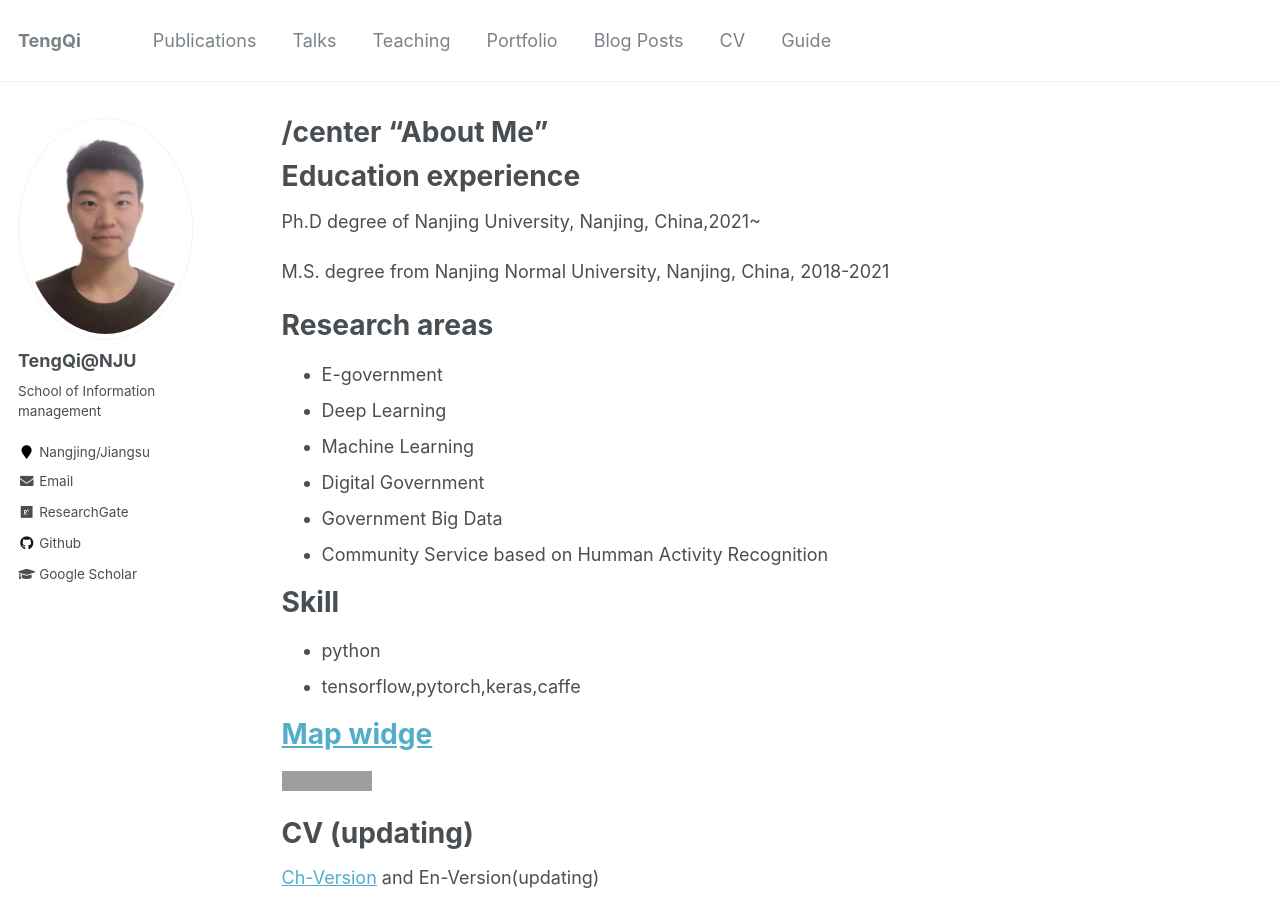
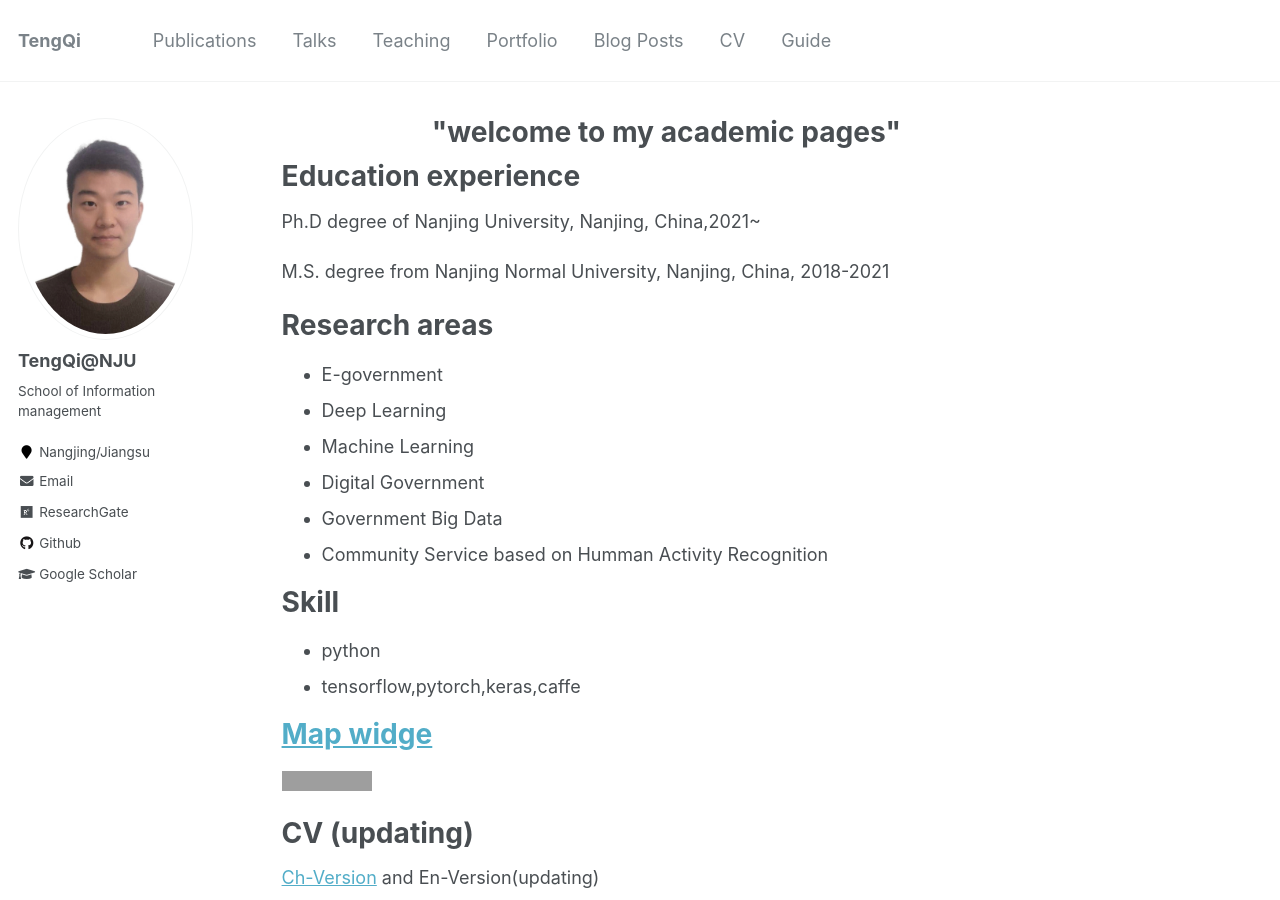
Before and after one commit to tengqi159/tengqi.github.io, a Jekyll site: the page built from _pages/about.md, in a window 1280 px wide and 900 px high. Built offline with Jekyll 4.4.1, drawn with Linux system fonts in a browser that asks for light colours; grey boxes are pictures that could not be loaded.

Commit message:
Update about.md

```diff
--- a/_pages/about.md
+++ b/_pages/about.md
@@ -1,6 +1,6 @@
 ---
 permalink: /
-title: /center "About Me"
+title: <center>"welcome to my academic pages"</center>
 excerpt: "About me"
 author_profile: true
 redirect_from:
```
